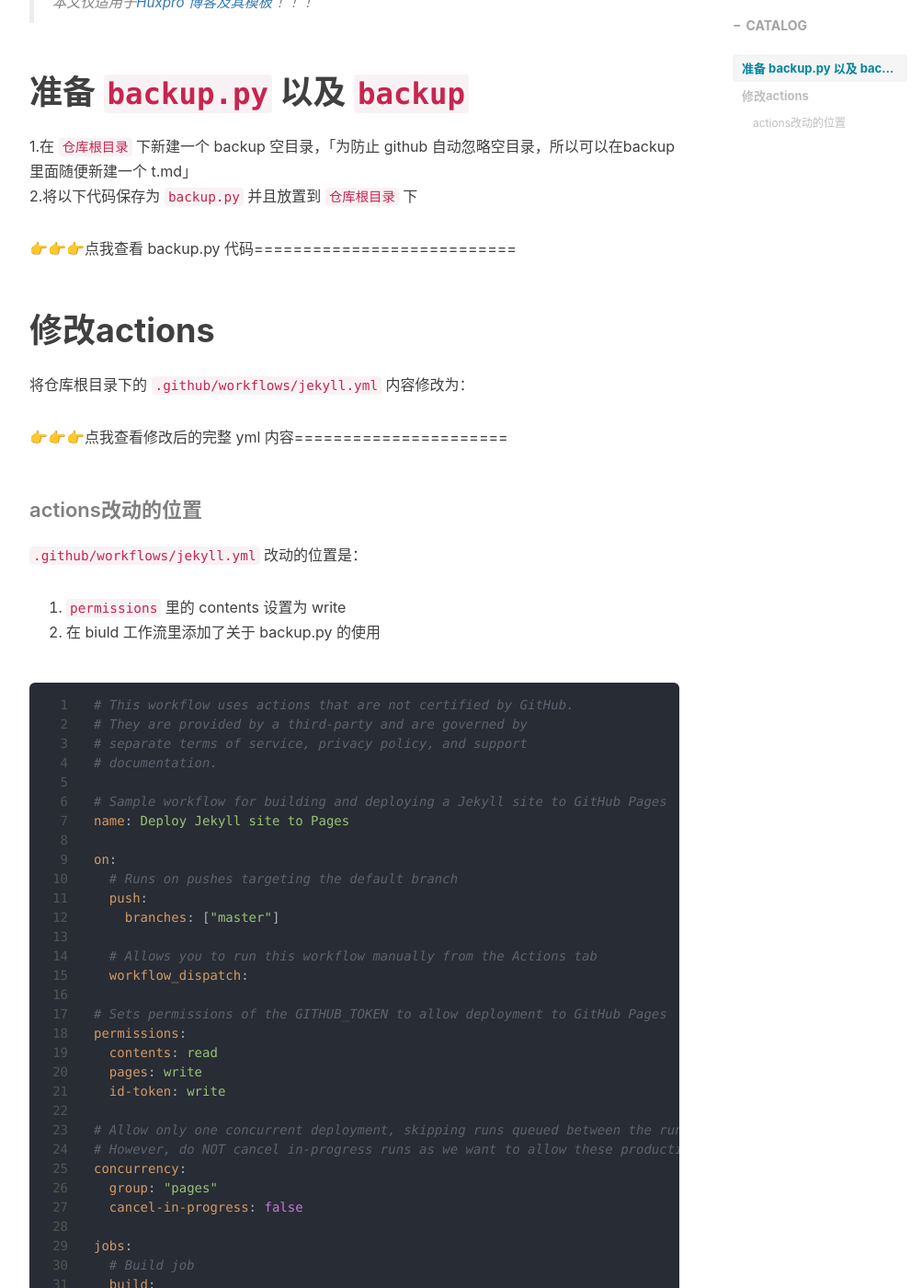
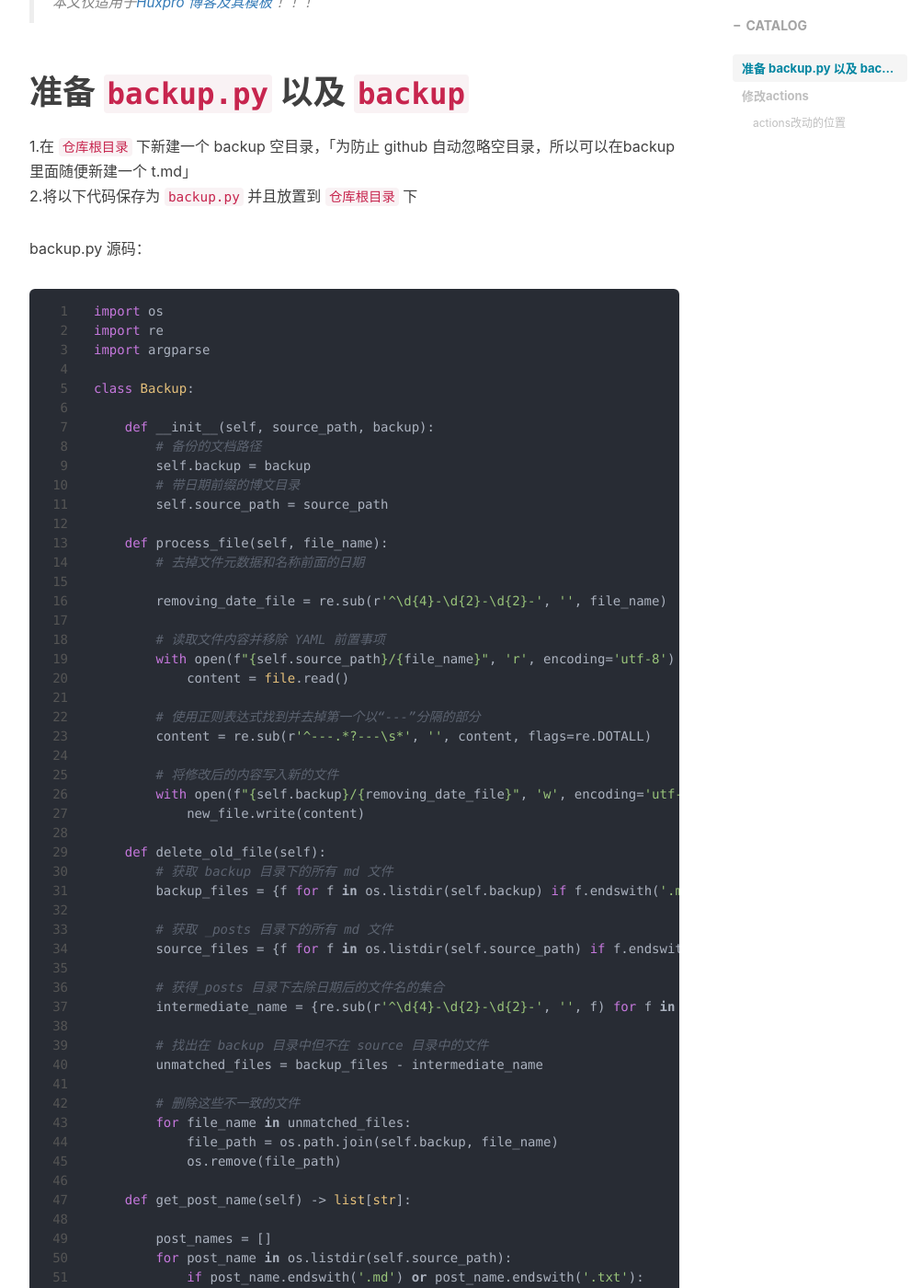
Before and after one commit to EchoZap/Huxpro_Blog, a Jekyll site: the page built from _posts/2024-09-05-RonanBlog 备份自动化.md, in a window 1280 px wide and 1400 px high, scrolled down 316 px. Shown: the whole window at 92% size, without its empty margins (233-1236 px from the left). Built offline with Jekyll 4.4.1, drawn with Linux system fonts in a browser that asks for light colours; nearby versions of some CDN libraries; comment, search, counter and statistics services are not loaded; some of the changed text lies outside the part shown.

Commit message:
Update 2024-09-05-RonanBlog 备份自动化.md

````diff
--- a/_posts/2024-09-05-RonanBlog 备份自动化.md
+++ b/_posts/2024-09-05-RonanBlog 备份自动化.md
@@ -14,10 +14,9 @@ tags:
 1.在 `仓库根目录` 下新建一个 backup 空目录，「为防止 github 自动忽略空目录，所以可以在backup 里面随便新建一个 t.md」
 2.将以下代码保存为 `backup.py` 并且放置到 `仓库根目录` 下
 
-<details>
-  <summary>👉👉👉点我查看 backup.py 代码===========================</summary>
-  <pre><code>
+backup.py 源码：
 
+```python
 import os
 import re
 import argparse
@@ -96,15 +95,12 @@ def main():
 
 if __name__ == '__main__':
     main()
-</code></pre>
-</details>
+```
 
 # 修改actions
 将仓库根目录下的 `.github/workflows/jekyll.yml` 内容修改为：
 
-<details>
-  <summary>👉👉👉点我查看修改后的完整 yml 内容======================</summary>
-  <pre><code>
+```yml
 
 # This workflow uses actions that are not certified by GitHub.
 # They are provided by a third-party and are governed by
@@ -117,7 +113,7 @@ name: Deploy Jekyll site to Pages
 on:
   # Runs on pushes targeting the default branch
   push:
-    branches: ["master"]
+    branches: ["main"]
 
   # Allows you to run this workflow manually from the Actions tab
   workflow_dispatch:
@@ -199,12 +195,13 @@ jobs:
       - name: Deploy to GitHub Pages
         id: deployment
         uses: actions/deploy-pages@v4
-</code></pre>
-</details>
+```
 
 
 #### actions改动的位置
+
 `.github/workflows/jekyll.yml` 改动的位置是：
+
 1. `permissions` 里的 contents 设置为 write
 2. 在 biuld 工作流里添加了关于 backup.py 的使用
 
@@ -220,7 +217,7 @@ name: Deploy Jekyll site to Pages
 on:
   # Runs on pushes targeting the default branch
   push:
-    branches: ["master"]
+    branches: ["main"]
 
   # Allows you to run this workflow manually from the Actions tab
   workflow_dispatch:
````
